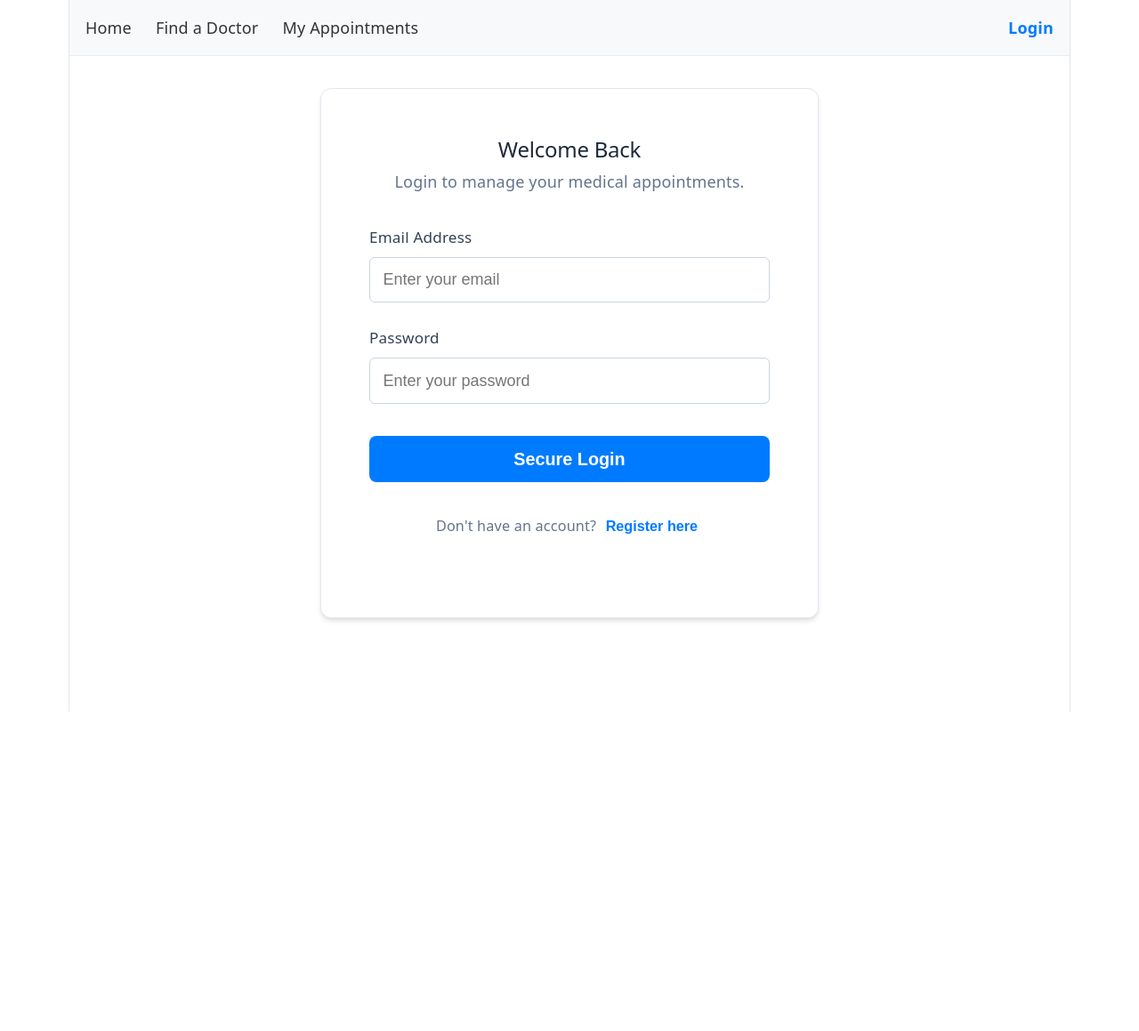
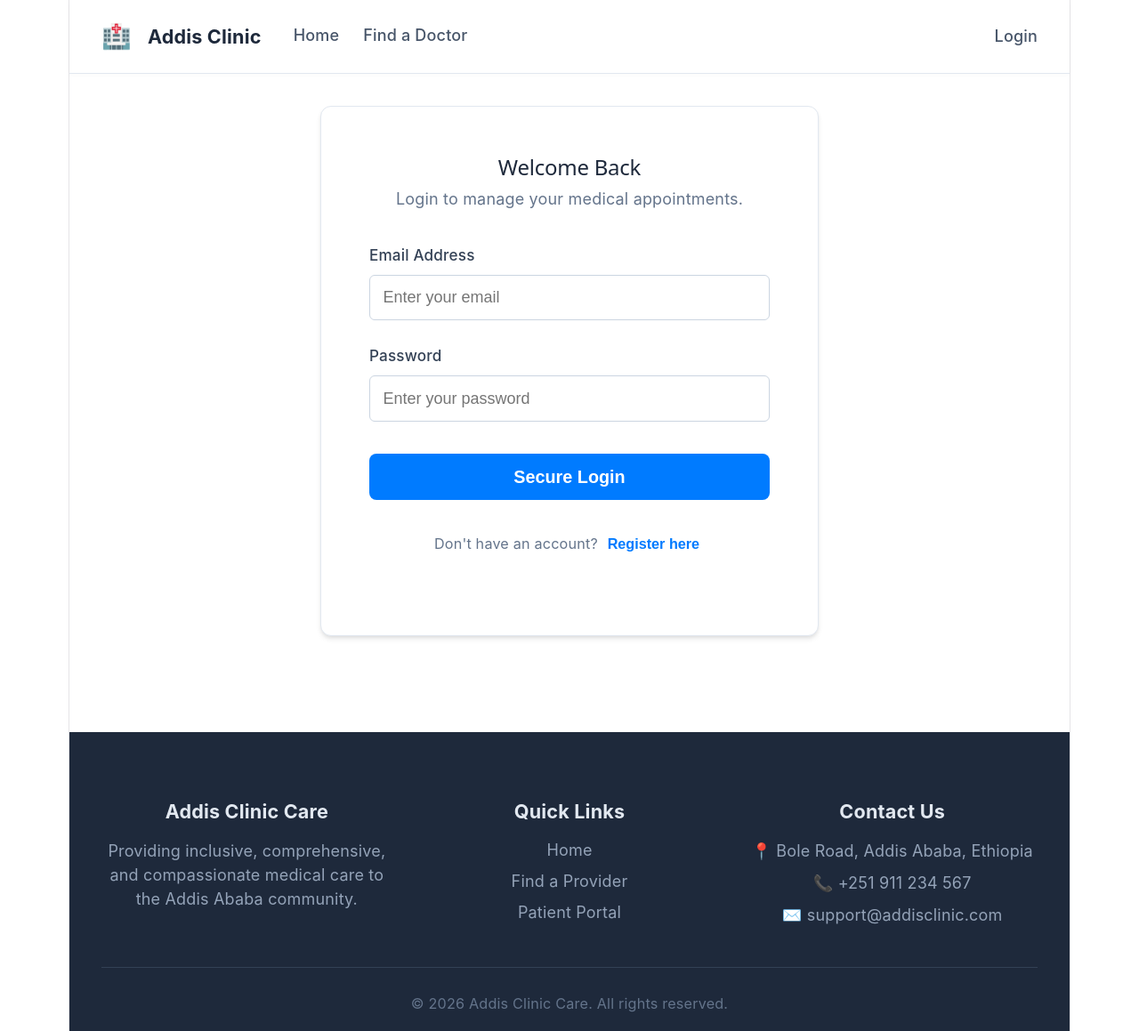
Before and after one commit to Dkidus-star/clinic-booking-app, a React (Vite) app in the folder clinic-booking-app/: page /login in a window 1280 px wide. Shown: the whole page at 89% size. Before the commit the page ends 800 px from the top, so only its background shows below. Built offline with nearby package versions, Linux system fonts and the light colour scheme.

Commit message:
add global footer and active navigation link states

```diff
--- a/clinic-booking-app/src/App.css
+++ b/clinic-booking-app/src/App.css
@@ -1,33 +1,337 @@
-.nav-bar {
-  padding: 1rem;
-  background-color: #f8f9fa;
-  display: flex;
-  gap: 1.5rem;
-  border-bottom: 1px solid #e9ecef;
+/* =========================================
+   Animations
+   ========================================= */
+@keyframes fadeIn {
+  from {
+    opacity: 0;
+  }
+  to {
+    opacity: 1;
+  }
 }
 
-.nav-bar a {
-  text-decoration: none;
-  color: #333;
-  font-weight: 500;
+@keyframes slideUp {
+  from {
+    opacity: 0;
+    transform: translateY(30px);
+  }
+  to {
+    opacity: 1;
+    transform: translateY(0);
+  }
 }
 
-.nav-bar a:hover {
-  color: #007bff;
+.fade-in {
+  animation: fadeIn 0.8s ease-out forwards;
+}
+
+.fade-in-delay {
+  opacity: 0;
+  animation: fadeIn 1s ease-out 0.4s forwards;
+}
+
+.slide-up {
+  opacity: 0;
+  animation: slideUp 0.8s ease-out 0.2s forwards;
+}
+
+.slide-up-delay {
+  opacity: 0;
+  animation: slideUp 0.8s ease-out 0.5s forwards;
+}
+
+/* =========================================
+   Global Layout & Wrapper
+   ========================================= */
+body {
+  margin: 0;
+  font-family:
+    -apple-system, BlinkMacSystemFont, "Segoe UI", Roboto, Helvetica, Arial,
+    sans-serif;
+  background-color: #ffffff;
+}
+
+.app-wrapper {
+  display: flex;
+  flex-direction: column;
+  min-height: 100vh;
 }
 
 .main-content {
+  flex: 1;
   padding: 2rem;
   max-width: 1200px;
+  width: 100%;
   margin: 0 auto;
+  box-sizing: border-box;
 }
 
-/* Doctor List Styles */
 .page-title {
   margin-bottom: 2rem;
   color: #2c3e50;
 }
 
+.section-title {
+  text-align: center;
+  margin-bottom: 2.5rem;
+  color: #1e293b;
+  font-size: 2rem;
+}
+
+/* =========================================
+   Navigation
+   ========================================= */
+.nav-bar {
+  padding: 1rem 2rem;
+  background-color: white;
+  display: flex;
+  align-items: center;
+  border-bottom: 1px solid #e2e8f0;
+  box-shadow: 0 2px 4px rgba(0, 0, 0, 0.02);
+  position: sticky;
+  top: 0;
+  z-index: 100;
+}
+
+.nav-brand {
+  display: flex;
+  align-items: center;
+  color: #1e293b;
+  font-size: 1.2rem;
+  margin-right: 2rem;
+}
+
+.nav-links {
+  display: flex;
+  gap: 1.5rem;
+}
+
+.nav-links a,
+.login-link {
+  text-decoration: none;
+  color: #475569;
+  font-weight: 500;
+  padding: 0.5rem 0;
+  border-bottom: 2px solid transparent;
+  transition: all 0.2s ease;
+}
+
+.nav-links a:hover,
+.login-link:hover {
+  color: #007bff;
+}
+
+.nav-links a.active-link {
+  color: #007bff;
+  border-bottom: 2px solid #007bff;
+}
+
+.nav-auth {
+  margin-left: auto;
+}
+
+.logout-btn {
+  background: none;
+  border: none;
+  cursor: pointer;
+  color: #dc2626;
+  font-weight: 600;
+  font-size: 1rem;
+}
+
+/* =========================================
+   Buttons
+   ========================================= */
+.primary-btn {
+  display: inline-block;
+  padding: 0.8rem 2rem;
+  background-color: #007bff;
+  color: white;
+  text-decoration: none;
+  border-radius: 8px;
+  font-weight: 600;
+  font-size: 1.1rem;
+  transition: background-color 0.2s;
+  border: none;
+  cursor: pointer;
+}
+
+.primary-btn:hover {
+  background-color: #0056b3;
+}
+
+.book-btn {
+  display: inline-block;
+  margin-top: 1rem;
+  padding: 0.6rem 1.2rem;
+  background-color: #007bff;
+  color: white;
+  text-decoration: none;
+  border-radius: 6px;
+  font-weight: 500;
+}
+
+.book-btn:hover {
+  background-color: #0056b3;
+}
+
+/* =========================================
+   Home Page (Hero, Services, Specialties)
+   ========================================= */
+.home-container {
+  display: flex;
+  flex-direction: column;
+  gap: 4rem;
+}
+
+.hero-section {
+  display: flex;
+  align-items: center;
+  justify-content: space-between;
+  gap: 3rem;
+  padding: 4rem 3rem;
+  background: linear-gradient(135deg, #f0f7ff 0%, #e2e8f0 100%);
+  border-radius: 16px;
+  box-shadow: 0 10px 30px -10px rgba(0, 0, 0, 0.1);
+  overflow: hidden;
+}
+
+.hero-content {
+  flex: 1;
+  text-align: left;
+}
+
+.hero-content h1 {
+  font-size: 2.4rem;
+  color: #1e293b;
+  margin-bottom: 0.5rem;
+  line-height: 1.2;
+}
+
+.amharic-title {
+  color: #007bff;
+  font-size: 1.6rem;
+  margin-top: 0;
+  margin-bottom: 1.5rem;
+  font-family: "Nyala", "Kefa", sans-serif;
+}
+
+.hero-content p {
+  font-size: 1.1rem;
+  color: #475569;
+  margin-bottom: 0.5rem;
+}
+
+.amharic-subtext {
+  font-size: 1.15rem;
+  margin-bottom: 2.5rem !important;
+  color: #334155 !important;
+  font-family: "Nyala", "Kefa", sans-serif;
+}
+
+.hero-image-container {
+  flex: 1;
+  display: flex;
+  justify-content: center;
+}
+
+.hero-image {
+  width: 100%;
+  max-width: 500px;
+  border-radius: 12px;
+  box-shadow:
+    0 20px 25px -5px rgba(0, 0, 0, 0.1),
+    0 10px 10px -5px rgba(0, 0, 0, 0.04);
+  object-fit: cover;
+}
+
+.services-section {
+  padding: 2rem 0;
+  border-top: 1px solid #e2e8f0;
+  margin-top: 2rem;
+}
+
+.services-grid {
+  display: grid;
+  grid-template-columns: repeat(auto-fit, minmax(250px, 1fr));
+  gap: 2rem;
+}
+
+.service-card {
+  background-color: #f8fafc;
+  padding: 2rem;
+  border-radius: 12px;
+  border-left: 4px solid #007bff;
+  box-shadow: 0 4px 6px rgba(0, 0, 0, 0.02);
+  transition: transform 0.3s ease;
+}
+
+.service-card:hover {
+  transform: translateY(-5px);
+  box-shadow: 0 10px 15px rgba(0, 0, 0, 0.05);
+}
+
+.service-icon {
+  font-size: 2.5rem;
+  display: block;
+  margin-bottom: 1rem;
+}
+
+.service-card h3 {
+  color: #0f172a;
+  margin-bottom: 0.8rem;
+  font-size: 1.25rem;
+}
+
+.service-card p {
+  color: #475569;
+  line-height: 1.6;
+  font-size: 0.95rem;
+}
+
+.specialties-grid {
+  display: grid;
+  grid-template-columns: repeat(auto-fit, minmax(200px, 1fr));
+  gap: 1.5rem;
+}
+
+.specialty-card {
+  display: flex;
+  flex-direction: column;
+  align-items: center;
+  padding: 2rem;
+  background-color: white;
+  border: 1px solid #e2e8f0;
+  border-radius: 8px;
+  box-shadow: 0 2px 4px rgba(0, 0, 0, 0.05);
+  transition: transform 0.2s ease;
+  cursor: pointer;
+}
+
+.specialty-card:hover {
+  transform: translateY(-5px);
+  border-color: #007bff;
+}
+
+.specialty-icon {
+  font-size: 3rem;
+  margin-bottom: 1rem;
+}
+
+@media (max-width: 768px) {
+  .hero-section {
+    flex-direction: column;
+    text-align: center;
+    padding: 2rem;
+  }
+  .hero-content {
+    text-align: center;
+  }
+}
+
+/* =========================================
+   Doctor List
+   ========================================= */
 .doctor-grid {
   display: grid;
   grid-template-columns: repeat(auto-fill, minmax(250px, 1fr));
@@ -41,6 +345,7 @@
   text-align: center;
   box-shadow: 0 4px 6px -1px rgba(0, 0, 0, 0.1);
   transition: transform 0.2s ease;
+  background-color: white;
 }
 
 .doctor-card:hover {
@@ -72,22 +377,9 @@
   font-size: 0.95rem;
 }
 
-.book-btn {
-  display: inline-block;
-  margin-top: 1rem;
-  padding: 0.6rem 1.2rem;
-  background-color: #007bff;
-  color: white;
-  text-decoration: none;
-  border-radius: 6px;
-  font-weight: 500;
-}
-
-.book-btn:hover {
-  background-color: #0056b3;
-}
-
-/* Doctor Profile & Booking Styles */
+/* =========================================
+   Doctor Profile & Booking
+   ========================================= */
 .profile-container {
   max-width: 800px;
   margin: 0 auto;
@@ -149,11 +441,6 @@
   cursor: pointer;
   transition: all 0.2s ease;
 }
-.time-slot.selected {
-  background-color: #007bff;
-  color: white;
-  border-color: #007bff;
-}
 
 .time-slot:hover,
 .time-slot:focus {
@@ -161,70 +448,24 @@
   color: white;
 }
 
+.time-slot.selected {
+  background-color: #007bff;
+  color: white;
+  border-color: #007bff;
+}
+
 .confirm-btn {
   width: 100%;
   text-align: center;
   font-size: 1.1rem;
   padding: 0.8rem;
-}
-/* Home Page Styles */
-.home-container {
-  display: flex;
-  flex-direction: column;
-  gap: 4rem;
-}
-
-.primary-btn {
-  display: inline-block;
-  padding: 0.8rem 2rem;
-  background-color: #007bff;
-  color: white;
-  text-decoration: none;
-  border-radius: 8px;
-  font-weight: 600;
-  font-size: 1.1rem;
-  transition: background-color 0.2s;
-}
-
-.primary-btn:hover {
-  background-color: #0056b3;
-}
-
-.specialties-section h2 {
-  text-align: center;
-  margin-bottom: 2rem;
-  color: #2c3e50;
-}
-
-.specialties-grid {
-  display: grid;
-  grid-template-columns: repeat(auto-fit, minmax(200px, 1fr));
-  gap: 1.5rem;
-}
-
-.specialty-card {
-  display: flex;
-  flex-direction: column;
-  align-items: center;
-  padding: 2rem;
-  background-color: white;
-  border: 1px solid #e2e8f0;
-  border-radius: 8px;
-  box-shadow: 0 2px 4px rgba(0, 0, 0, 0.05);
-  transition: transform 0.2s ease;
+  border: none;
   cursor: pointer;
 }
 
-.specialty-card:hover {
-  transform: translateY(-5px);
-  border-color: #007bff;
-}
-
-.specialty-icon {
-  font-size: 3rem;
-  margin-bottom: 1rem;
-}
-/* Appointments Page Styles */
+/* =========================================
+   Appointments Dashboard
+   ========================================= */
 .appointments-container {
   max-width: 800px;
   margin: 0 auto;
@@ -276,7 +517,10 @@
   background-color: #f1f5f9;
   color: #475569;
 }
-/* Login Page Styles */
+
+/* =========================================
+   Login Form
+   ========================================= */
 .login-container {
   display: flex;
   justify-content: center;
@@ -343,8 +587,6 @@
 .login-btn {
   width: 100%;
   margin-top: 0.5rem;
-  cursor: pointer;
-  border: none;
 }
 
 .login-footer {
@@ -353,179 +595,61 @@
   color: #64748b;
 }
 
-.login-footer a {
-  color: #007bff;
-  text-decoration: none;
-  font-weight: 500;
+/* =========================================
+   Footer
+   ========================================= */
+.footer {
+  background-color: #1e293b;
+  color: #f8fafc;
+  padding: 3rem 2rem 1rem 2rem;
+  margin-top: 4rem;
 }
 
-.login-footer a:hover {
-  text-decoration: underline;
+.footer-content {
+  max-width: 1200px;
+  margin: 0 auto;
+  display: grid;
+  grid-template-columns: repeat(auto-fit, minmax(250px, 1fr));
+  gap: 2rem;
+  margin-bottom: 2rem;
 }
 
-/* --- Animations --- */
-@keyframes fadeIn {
-  from {
-    opacity: 0;
-  }
-  to {
-    opacity: 1;
-  }
+.footer-section h3 {
+  color: #e2e8f0;
+  margin-bottom: 1rem;
+  font-size: 1.2rem;
 }
 
-@keyframes slideUp {
-  from {
-    opacity: 0;
-    transform: translateY(30px);
-  }
-  to {
-    opacity: 1;
-    transform: translateY(0);
-  }
+.footer-section p {
+  color: #94a3b8;
+  margin-bottom: 0.5rem;
+  line-height: 1.5;
 }
 
-.fade-in {
-  animation: fadeIn 0.8s ease-out forwards;
+.footer-links {
+  list-style: none;
+  padding: 0;
+  margin: 0;
 }
 
-.fade-in-delay {
-  opacity: 0;
-  animation: fadeIn 1s ease-out 0.4s forwards;
-}
-
-.slide-up {
-  opacity: 0;
-  animation: slideUp 0.8s ease-out 0.2s forwards;
-}
-
-.slide-up-delay {
-  opacity: 0;
-  animation: slideUp 0.8s ease-out 0.5s forwards;
-}
-
-/* --- Upgraded Hero Layout --- */
-.hero-section {
-  display: flex;
-  align-items: center;
-  justify-content: space-between;
-  gap: 3rem;
-  padding: 4rem 3rem;
-  background: linear-gradient(135deg, #f0f7ff 0%, #e2e8f0 100%);
-  border-radius: 16px;
-  box-shadow: 0 10px 30px -10px rgba(0, 0, 0, 0.1);
-  overflow: hidden;
-  border: none;
-}
-
-.hero-content {
-  flex: 1;
-  text-align: left;
-}
-
-.hero-content h1 {
-  font-size: 2.4rem;
-  color: #1e293b;
-  margin-bottom: 0.5rem;
-  line-height: 1.2;
-}
-
-.amharic-title {
-  color: #007bff;
-  font-size: 1.6rem;
-  margin-top: 0;
-  margin-bottom: 1.5rem;
-  font-family: "Nyala", "Kefa", sans-serif;
-}
-
-.hero-content p {
-  font-size: 1.1rem;
-  color: #475569;
+.footer-links li {
   margin-bottom: 0.5rem;
 }
 
-.amharic-subtext {
-  font-size: 1.15rem;
-  margin-bottom: 2.5rem !important;
-  color: #334155 !important;
-  font-family: "Nyala", "Kefa", sans-serif;
+.footer-links a {
+  color: #94a3b8;
+  text-decoration: none;
+  transition: color 0.2s ease;
 }
 
-.hero-image-container {
-  flex: 1;
-  display: flex;
-  justify-content: center;
+.footer-links a:hover {
+  color: #38bdf8;
 }
 
-.hero-image {
-  width: 100%;
-  max-width: 500px;
-  border-radius: 12px;
-  box-shadow:
-    0 20px 25px -5px rgba(0, 0, 0, 0.1),
-    0 10px 10px -5px rgba(0, 0, 0, 0.04);
-  object-fit: cover;
+.footer-bottom {
+  text-align: center;
+  padding-top: 1.5rem;
+  border-top: 1px solid #334155;
+  color: #64748b;
+  font-size: 0.9rem;
 }
-
-/* Responsive adjustment for smaller screens */
-@media (max-width: 768px) {
-  .hero-section {
-    flex-direction: column;
-    text-align: center;
-    padding: 2rem;
-  }
-
-  .hero-content {
-    text-align: center;
-  }
-}
-/* --- New Services Section  --- */
-.section-title {
-  text-align: center;
-  margin-bottom: 2.5rem;
-  color: #1e293b;
-  font-size: 2rem;
-}
-
-.services-section {
-  padding: 2rem 0;
-  border-top: 1px solid #e2e8f0;
-  margin-top: 2rem;
-}
-
-.services-grid {
-  display: grid;
-  grid-template-columns: repeat(auto-fit, minmax(250px, 1fr));
-  gap: 2rem;
-}
-
-.service-card {
-  background-color: #f8fafc;
-  padding: 2rem;
-  border-radius: 12px;
-  border-left: 4px solid #007bff;
-  box-shadow: 0 4px 6px rgba(0, 0, 0, 0.02);
-  transition: transform 0.3s ease;
-}
-
-.service-card:hover {
-  transform: translateY(-5px);
-  box-shadow: 0 10px 15px rgba(0, 0, 0, 0.05);
-}
-
-.service-icon {
-  font-size: 2.5rem;
-  display: block;
-  margin-bottom: 1rem;
-}
-
-.service-card h3 {
-  color: #0f172a;
-  margin-bottom: 0.8rem;
-  font-size: 1.25rem;
-}
-
-.service-card p {
-  color: #475569;
-  line-height: 1.6;
-  font-size: 0.95rem;
-}
--- /dev/null
+++ b/clinic-booking-app/src/components/Footer.jsx
@@ -0,0 +1,45 @@
+import "../App.css";
+
+export default function Footer() {
+  return (
+    <footer className="footer">
+      <div className="footer-content">
+        <div className="footer-section">
+          <h3>Addis Clinic Care</h3>
+          <p>
+            Providing inclusive, comprehensive, and compassionate medical care
+            to the Addis Ababa community.
+          </p>
+        </div>
+
+        <div className="footer-section">
+          <h3>Quick Links</h3>
+          <ul className="footer-links">
+            <li>
+              <a href="/">Home</a>
+            </li>
+            <li>
+              <a href="/doctors">Find a Provider</a>
+            </li>
+            <li>
+              <a href="/login">Patient Portal</a>
+            </li>
+          </ul>
+        </div>
+
+        <div className="footer-section">
+          <h3>Contact Us</h3>
+          <p>📍 Bole Road, Addis Ababa, Ethiopia</p>
+          <p>📞 +251 911 234 567</p>
+          <p>✉️ support@addisclinic.com</p>
+        </div>
+      </div>
+      <div className="footer-bottom">
+        <p>
+          &copy; {new Date().getFullYear()} Addis Clinic Care. All rights
+          reserved.
+        </p>
+      </div>
+    </footer>
+  );
+}
--- a/clinic-booking-app/src/components/Layout.jsx
+++ b/clinic-booking-app/src/components/Layout.jsx
@@ -1,11 +1,9 @@
-import { Link, Outlet, useNavigate, useLocation } from "react-router-dom";
+import { NavLink, Outlet, useNavigate } from "react-router-dom";
+import Footer from "./Footer";
 import "../App.css";
 
 export default function Layout() {
   const navigate = useNavigate();
-
-  const location = useLocation();
-
   const user = JSON.parse(localStorage.getItem("clinicUser"));
 
   const handleLogout = () => {
@@ -14,38 +12,55 @@ export default function Layout() {
   };
 
   return (
-    <div>
+    <div className="app-wrapper">
       <nav className="nav-bar">
-        <div style={{ display: "flex", gap: "1.5rem", alignItems: "center" }}>
-          <Link to="/">Home</Link>
-          <Link to="/doctors">Find a Doctor</Link>
-          <Link to="/appointments">My Appointments</Link>
+        <div className="nav-brand">
+          <span style={{ fontSize: "1.5rem", marginRight: "1rem" }}>🏥</span>
+          <strong>Addis Clinic</strong>
         </div>
 
-        <div style={{ marginLeft: "auto" }}>
+        <div className="nav-links">
+          {/* NavLink automatically applies an 'active' class when the route matches */}
+          <NavLink
+            to="/"
+            className={({ isActive }) => (isActive ? "active-link" : "")}
+          >
+            Home
+          </NavLink>
+          <NavLink
+            to="/doctors"
+            className={({ isActive }) => (isActive ? "active-link" : "")}
+          >
+            Find a Doctor
+          </NavLink>
+          {user && (
+            <NavLink
+              to="/appointments"
+              className={({ isActive }) => (isActive ? "active-link" : "")}
+            >
+              My Appointments
+            </NavLink>
+          )}
+        </div>
+
+        <div className="nav-auth">
           {user ? (
-            <button
-              onClick={handleLogout}
-              style={{
-                background: "none",
-                border: "none",
-                cursor: "pointer",
-                color: "#dc2626",
-                fontWeight: "600",
-              }}
-            >
+            <button onClick={handleLogout} className="logout-btn">
               Logout
             </button>
           ) : (
-            <Link to="/login" style={{ color: "#007bff", fontWeight: "600" }}>
+            <NavLink to="/login" className="login-link">
               Login
-            </Link>
+            </NavLink>
           )}
         </div>
       </nav>
+
       <main className="main-content">
         <Outlet />
       </main>
+
+      <Footer />
     </div>
   );
 }
```
